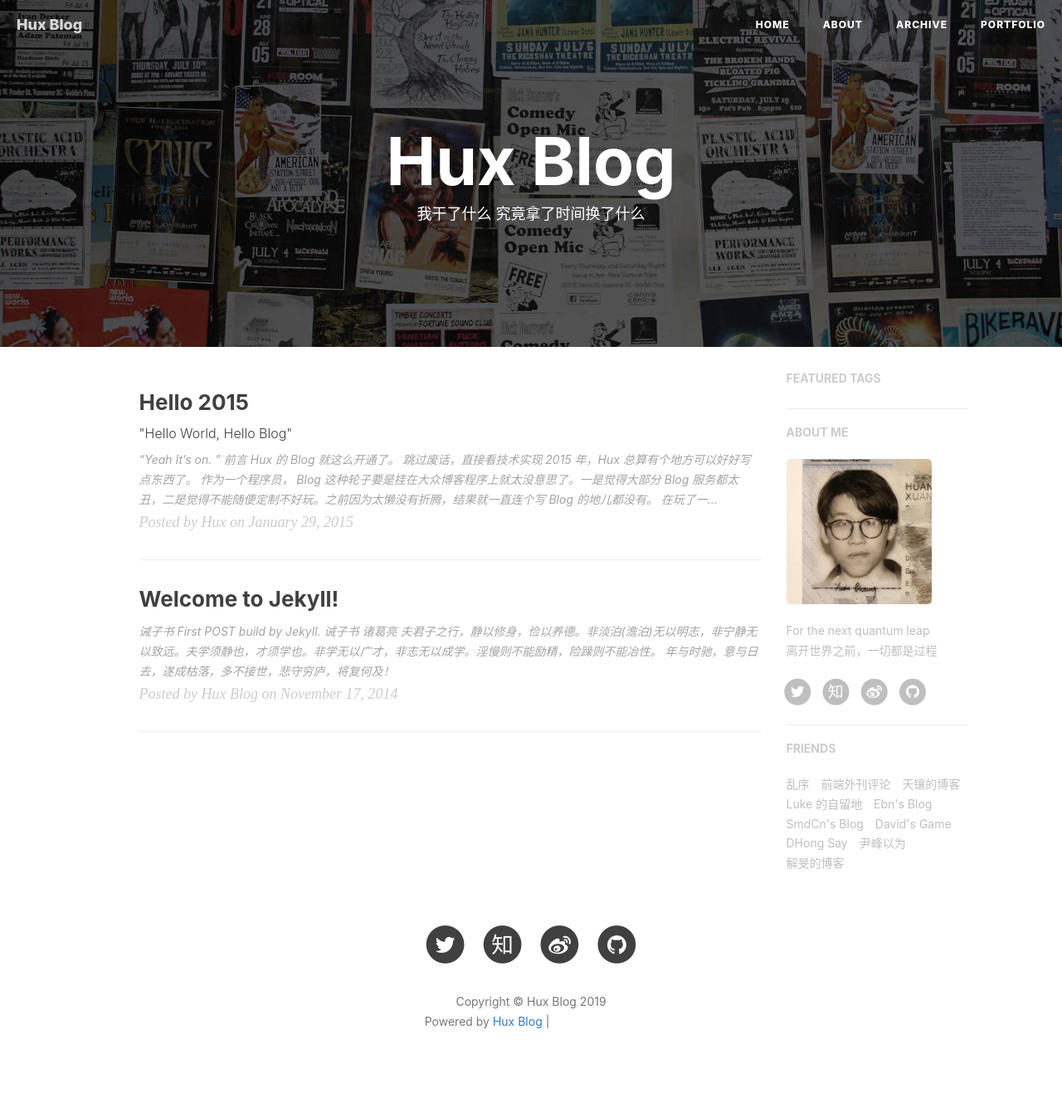
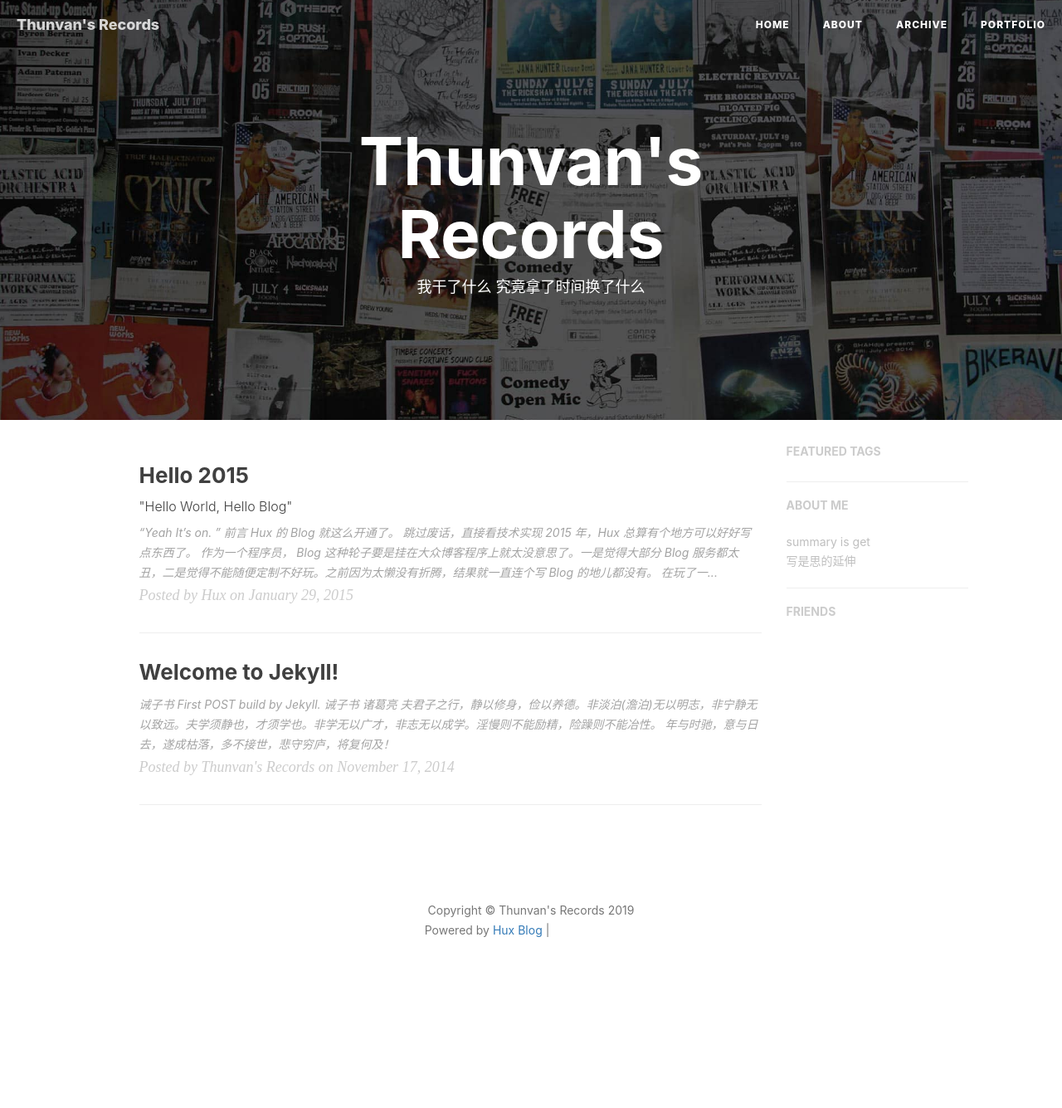
Before and after one commit to Thunvan/Thunvan.github.io, a Jekyll site: the page built from index.html, in a window 1280 px wide. Shown: the whole page at 83% size. Built offline with Jekyll 4.4.1, drawn with Linux system fonts in a browser that asks for light colours; nearby versions of some CDN libraries; the list of posts is cut into pages by our own code; comment, search, counter and statistics services are not loaded; after the commit the page ends 1225 px from its top, so only the background shows below that; grey boxes are pictures that could not be loaded.

Commit message:
change _config.yml

```diff
--- a/_config.yml
+++ b/_config.yml
@@ -1,25 +1,19 @@
 # Site settings
-title: Hux Blog
-SEOTitle: 黄玄的博客 | Hux Blog
+title: Thunvan's Records
+SEOTitle: Thunvan的博客 | Thunvan Blog
 header-img: img/home-bg.jpg
-email: huxpro@gmail.com
-description: "关于程序与设计、黑客与画家 | 黄玄，Web & Mobile Lover，Software Engineer，UX Designer | 这里是 @Hux黄玄 的个人博客，与你一起发现更大的世界。"
-keyword: "黄玄, Hux黄玄, Hux, 鬼栈, huxpro, @huxpro, 黄玄的博客, Hux Blog, 博客, 个人网站, 互联网, Web, JavaScript, 前端, 设计"
-url: "https://huangxuan.me"              # your host, for absolute URL
-baseurl: ""                             # for example, '/blog' if your blog hosted on 'host/blog'
+email: gzstone_007@163.com
+description: "记录Thunvan对技术、生活方面的思考与归纳。"
+keyword: "图像处理, 编解码, 机器学习"
+url: "https://thunvan.github.io"         # your host, for absolute URL
+baseurl: ""                              # for example, '/blog' if your blog hosted on 'host/blog'
 
 # Publish posts or collection documents with a future date.
 future: true
 
 # SNS settings
 RSS: false
-weibo_username:     huxpro
-zhihu_username:     huxpro
-github_username:    huxpro
-twitter_username:   huxpro
-#facebook_username:  huxpro
-#linkedin_username:  firstname-lastname-idxxxx
-
+#github_username: Thunvan
 
 
 # Build settings
@@ -59,7 +53,6 @@ kramdown:
 
 
 # Disqus settings
-disqus_username: hux
 
 # Netease settings
 netease_comment: false
@@ -71,15 +64,11 @@ netease_comment: false
 # ba_track_id: [your track id]
 
 # Google Analytics
-ga_track_id: 'UA-49627206-1'            # Format: UA-xxxxxx-xx
-ga_domain: huangxuan.me
-
-
 
 # Sidebar settings
 sidebar: true                           # whether or not using Sidebar.
-sidebar-about-description: "For the next quantum leap<br>离开世界之前，一切都是过程"
-sidebar-avatar: /img/avatar-hux-ny.jpg      # use absolute URL, seeing it's used in both `/` and `/about/`
+sidebar-about-description: "summary is get<br>写是思的延伸"
+#sidebar-avatar: /img/avatar-hux-ny.jpg      # use absolute URL, seeing it's used in both `/` and `/about/`
 
 
 
@@ -102,38 +91,16 @@ page-mathjax: false
 
 # Friends
 friends: [
-    {
+    #{
     #     title: "Su",
     #     href: "http://su.gallery/"
     # },{
-        title: "乱序",
-        href: "http://mida.re/"
-    },{
-        title: "前端外刊评论",
-        href: "http://qianduan.guru/"
-    },{
-        title: "天镶的博客",
-        href: "http://lingyu.wang/"
-    },{
-        title: "Luke 的自留地",
-        href: "http://hmqk1995.github.io"
-    },{
-        title: "Ebn's Blog",
-        href: "http://ebnbin.com/"
-    },{
-        title: "SmdCn's Blog",
-        href: "http://blog.smdcn.net"
-    },{
-        title: "David's Game",
-        href: "https://www.ruoyaowu.com/"
-    },{
-        title: "DHong Say",
-        href: "http://dhong.co"
-    },{
-        title: "尹峰以为",
-        href: "http://ingf.github.io/"
-    },{
-        title: "解旻的博客",
-        href: "http://xieminis.me/"
-    }
+    #    title: "乱序",
+    #    href: "http://mida.re/"
+    #},{
+    #    title: "前端外刊评论",
+    #    href: "http://qianduan.guru/"
+    #}
 ]
+
+port: 5002
```
